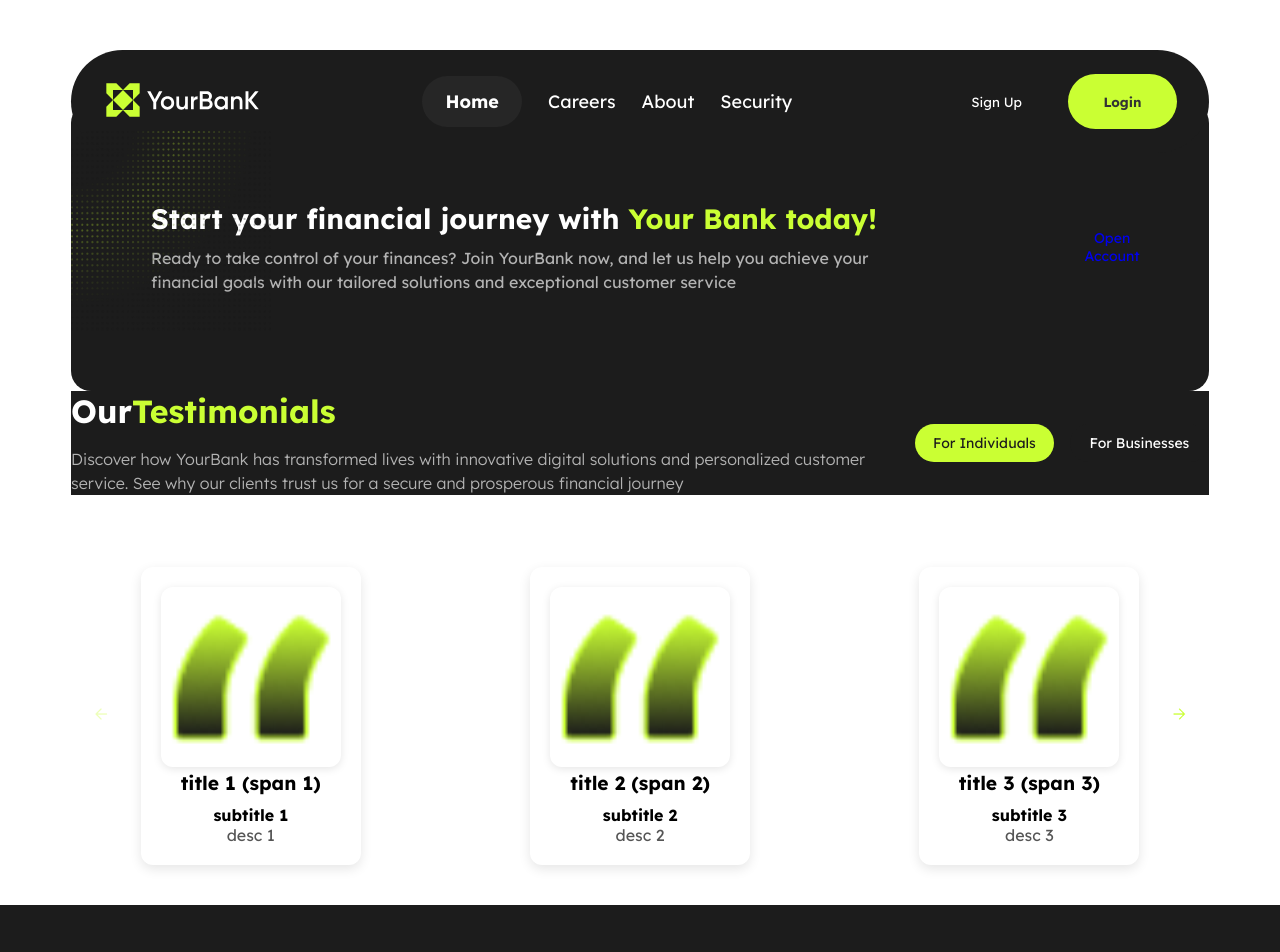
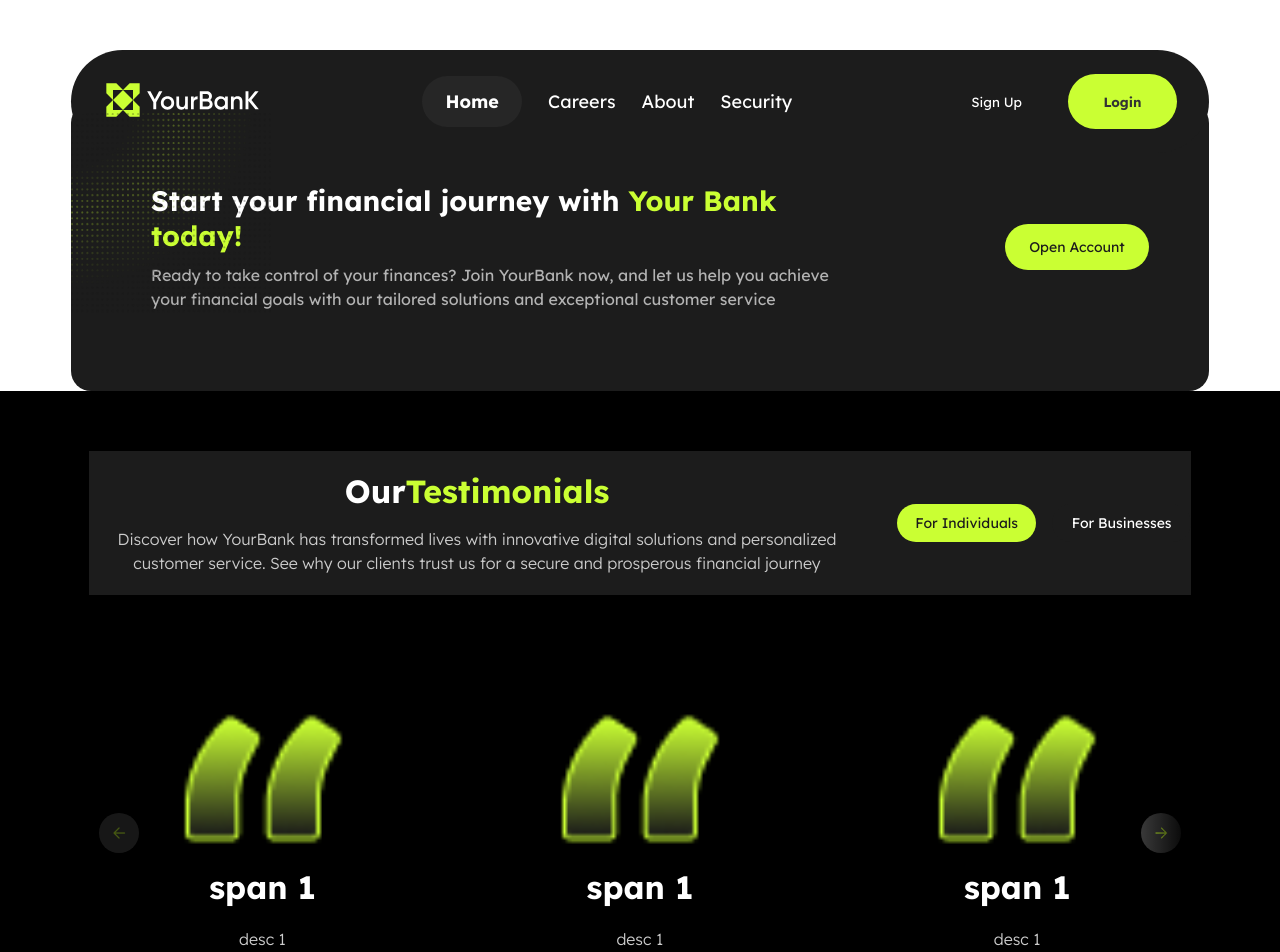
Before and after one commit to BaraaMarsi/bankingCompany, a React (Vite) app: page / in a window 1280 px wide. Shown: the top 952 px of the page. Built offline with nearby package versions, Linux system fonts and the light colour scheme; a web font is replaced by a local one.

Commit message:
testimonials structure

```diff
--- a/src/Components/Section/Section.css
+++ b/src/Components/Section/Section.css
@@ -23,6 +23,7 @@
     color: var(--gray70-color);
 }
 
+
 /* laptop */
 @media screen and (max-width: 1439px) {
     .MA-title .desc {
--- a/src/Components/Section/Section.jsx
+++ b/src/Components/Section/Section.jsx
@@ -3,7 +3,7 @@ const Section = ({welcome, title, titleSpan, secTitle, desc, reverse, flex, imag
     return (
         <div className="MA-title">
             <div className={`${reverse?'reverse':''} ${flex?'flex':''}`}>
-                {imageUrl && (<img src={imageUrl} alt={imageAlt} />)}
+                {imageUrl && (<img src={imageUrl} alt={imageAlt}  />)}
                 <h1>
 
                     {welcome && <p className="welcome">{welcome}</p>}
--- a/src/Components/Testimonials/Testimonials.css
+++ b/src/Components/Testimonials/Testimonials.css
@@ -1,3 +1,11 @@
+/* القسم الكامل */
+.testimonials-section {
+  background-color: #000;
+  padding: 60px 20px;
+  color: white;
+}
+
+/* رأس القسم */
 .testimonials-header {
   display: flex;
   justify-content: space-between;
@@ -6,28 +14,19 @@
   gap: 2rem;
   margin-bottom: 2rem;
   background-color: var(--black11-color);
-
 }
 
 .header-left {
   min-width: 250px;
   flex: 1;
 }
+
 .testimonials-header .MA-title h1 {
   margin-bottom: 1rem;
 }
 
 .testimonials-header .MA-title .desc {
   margin-top: 0.5rem;
-}
-.header-text h2 {
-  font-size: 2rem;
-  margin-bottom: 10px;
-}
-
-.header-text p {
-  font-size: 1rem;
-  color: #555;
 }
 
 .header-right {
@@ -37,58 +36,92 @@
   justify-content: flex-end;
   min-width: 200px;
 }
+
+/* السلايدر */
 .swiper {
   min-height: 200px;
   padding: 40px 0;
+  position: relative;
 }
 
-/* تنسيق كل سلايد */
+.swiper::before,
+.swiper::after {
+  content: "";
+  position: absolute;
+  top: 0;
+  bottom: 0;
+  width: 60px;
+  z-index: 10;
+  pointer-events: none;
+}
+
+.swiper::before {
+  left: 0;
+  background: linear-gradient(to right, #000, transparent);
+}
+
+.swiper::after {
+  right: 0;
+  background: linear-gradient(to left, #000, transparent);
+}
+
 .swiper-slide {
   display: flex;
   justify-content: center;
   align-items: center;
 }
 
-/* البطاقة داخل السلايد */
-.testimonial-card {
-  background-color: #fff;
+/* تعديل عناصر Section داخل Card */
+.MA-title {
+  background-color: transparent;
+  text-align: center;
   padding: 20px;
-  border-radius: 12px;
-  box-shadow: 0 4px 12px rgba(0, 0, 0, 0.1);
-  max-width: 500px;
-  text-align: center;
+  color: white;
 }
-.testimonial-image {
-  width: 100%;
+
+.MA-title img {
+  width: 180px;
   height: 180px;
   object-fit: cover;
   border-radius: 12px;
-  box-shadow: 0 2px 8px rgba(0, 0, 0, 0.1);
+  z-index: 2;
+  display: block;
+  margin: 0 auto;
+  position: relative;
 }
-/* العنوان والوصف داخل البطاقة */
-.testimonial-card h3 {
-  font-size: 1.2rem;
-  margin-bottom: 10px;
+/* الوصف */
+.MA-title .desc {
+  font-size: 1rem;
+  color: #ccc;
+  margin-top: 20px;
 }
 
-.testimonial-card p {
-  font-size: 1rem;
-  color: #555;
+/* اسم العميل */
+.MA-title .testName {
+  color: var(--green60-color);
+  font-weight: bold;
+  font-size: 1.1rem;
+  margin-top: 10px;
 }
 
-/* السهم والدوائر */
+/* الأسهم */
 .swiper-button-next,
 .swiper-button-prev {
-  background-image: url('/rightarrowicon.png'); /* مسار الصورة */
-  background-repeat: no-repeat;
-  background-size: 20px 20px;
-  background-position: center;
-  background-color: transparent;
-  color: transparent; /* لإخفاء النص */
+  background-color: #444;
+  border-radius: 50%;
   width: 40px;
   height: 40px;
+  background-repeat: no-repeat;
+  background-position: center;
+  background-size: 20px 20px;
   border: none;
+  color: transparent;
 }
+
+.swiper-button-next {
+  background-image: url('/rightarrowicon.png');
+}
+
 .swiper-button-prev {
   background-image: url('/leftarrowicon.png');
 }
@@ -98,5 +131,5 @@
 }
 
 .swiper-pagination-bullet-active {
-  background: #333;
+  background: var(--green60-color);
 }
--- a/src/Components/Testimonials/Testimonials.jsx
+++ b/src/Components/Testimonials/Testimonials.jsx
@@ -4,16 +4,33 @@ import 'swiper/css/navigation';
 import { Navigation } from 'swiper/modules';
 import { Pagination } from 'swiper/modules';
 import './Testimonials.css';
-import TestData from '../../Data/TestData';
+import TestiData from '../../Data/TestiData';
 import Button from '../Button/Button';
 import Section from '../Section/Section'
+import Card from '../Card/Card';
 const Testimonials = () => {
-    const Testimonials = TestData;
+    let testimonialsIsData = TestiData;
+    if(typeof window !=='undefined'){
+      const stored = localStorage.getItem('testimonials')
+      if(stored){
+        try{
+          testimonialsIsData = JSON.parse(stored)
+        }
+        catch(error){
+          console.error('error')
+          testimonialsIsData = TestiData
+        }
+        }
+        else{
+          localStorage.setItem('testimonials' , JSON.stringify(TestiData))
+        }
+      }
+
     return (
-
+  <div className="testimonials-section">
   <div className="testimonials container">
   <div className="testimonials-header">
-    <div class="header-left">
+    <div className="header-left">
    <Section
   title="Our"
   titleSpan="Testimonials"
@@ -36,17 +53,21 @@ const Testimonials = () => {
         pagination={{ clickable: true }}
         loop={false}
       >
-        {Testimonials.map((item, index) => (
-          <SwiperSlide key={index}>
-            <div className="testimonial-card">
-              <img src={item.image} alt={item.title} className="testimonial-image" />
-              <h3>{item.title} <span>({item.span})</span></h3>
-              <h4>{item.secondTitle}</h4>
-              <p>{item.desc}</p>
-            </div>
-          </SwiperSlide>
+        {testimonialsIsData.map((item, index) => (
+      <SwiperSlide key={index}>
+          <Card
+            section={{
+              imageUrl: item.imageUrl,
+              imageAlt: item.title,
+              title: item.title,
+              desc: item.desc,
+              testName: item.testName
+            }}
+          />
+       </SwiperSlide>
         ))}
       </Swiper>
+    </div>
     </div>
   );
 
--- a/src/Data/TestData.jsx
+++ /dev/null
@@ -1,67 +0,0 @@
-const TestData = [
-  {
-    image: 'testpic.png',
-    title: 'title 1',
-    span: 'span 1',
-    secondTitle: 'subtitle 1',
-    desc: 'desc 1',
-  },
-  {
-    image: 'testpic.png',
-    title: 'title 2',
-    span: 'span 2',
-    secondTitle: 'subtitle 2',
-    desc: 'desc 2',
-  },
-  {
-    image: 'testpic.png',
-    title: 'title 3',
-    span: 'span 3',
-    secondTitle: 'subtitle 3',
-    desc: 'desc 3',
-  },
-  {
-    image: 'testpic.png',
-    title: 'title 4',
-    span: 'span 4',
-    secondTitle: 'subtitle 4',
-    desc: 'desc 4',
-  },
-  {
-    image: 'testpic.png',
-    title: 'title 5',
-    span: 'span 5',
-    secondTitle: 'subtitle 5',
-    desc: 'desc 5',
-  },
-  {
-    image: 'testpic.png',
-    title: 'title 6',
-    span: 'span 6',
-    secondTitle: 'subtitle 6',
-    desc: 'desc 6',
-  },
-    {
-    image: 'testpic.png',
-    title: 'title 7',
-    span: 'span 7',
-    secondTitle: 'subtitle 7',
-    desc: 'desc 7',
-  },
-    {
-    image: 'testpic.png',
-    title: 'title 8',
-    span: 'span 8',
-    secondTitle: 'subtitle 8',
-    desc: 'desc 8',
-  },
-    {
-    image: 'testpic.png',
-    title: 'title 9',
-    span: 'span 9',
-    secondTitle: 'subtitle 9',
-    desc: 'desc 9',
-  },
-];
-
-export default TestData;
--- /dev/null
+++ b/src/Data/TestiData.jsx
@@ -0,0 +1,67 @@
+const TestiData = [
+  {
+    imageUrl: 'testipic.png',
+    imageAlt: 'title 1',
+    title: 'span 1',
+    desc: 'desc 1',
+    testName : 'jhon'
+  },
+ {
+    imageUrl: 'testipic.png',
+    imageAlt: 'title 2',
+    title: 'span 1',
+    desc: 'desc 1',
+    testName : 'jhon'
+  },
+{
+    imageUrl: 'testipic.png',
+    imageAlt: 'title 3',
+    title: 'span 1',
+    desc: 'desc 1',
+    testName : 'jhon'
+  },
+{
+    imageUrl: 'testipic.png',
+    imageAlt: 'title 4',
+    title: 'span 1',
+    desc: 'desc 1',
+    testName : 'jhon'
+  },
+ {
+    imageUrl: 'testipic.png',
+    imageAlt: 'title 5',
+    title: 'span 1',
+    desc: 'desc 1',
+    testName : 'jhon'
+  },
+  {
+    imageUrl: 'testipic.png',
+    imageAlt: 'title 6',
+    title: 'span 1',
+    desc: 'desc 1',
+    testName : 'jhon'
+  },
+  {
+    imageUrl: 'testipic.png',
+    imageAlt: 'title 7',
+    title: 'span 1',
+    desc: 'desc 1',
+    testName : 'jhon'
+  },
+  {
+    imageUrl: 'testipic.png',
+    imageAlt: 'title 8',
+    title: 'span 1',
+    desc: 'desc 1',
+    testName : 'jhon'
+  },
+{
+    imageUrl: 'testipic.png',
+    imageAlt: 'title 9',
+    title: 'span 1',
+    desc: 'desc 1',
+    testName : 'jhon'
+  }
+];
+
+export default TestiData;
--- a/src/Pages/Careers/Careers.jsx
+++ b/src/Pages/Careers/Careers.jsx
@@ -25,12 +25,13 @@ const Careers = () => {
 
             />
             <div>
-                <Start
-                title="Start your Career with " titlespan="Your Bank today!"
-                description="Lorem ipsum dolor sit amet consectetur. Blandit odio semper risus pellentesque elit. Pellentesque eget ut imperdiet nulla penatibus. Nascetur viverra arcu sed amet cursus purus."
-                buttonText="Open Accout"
+               <Start
+                title="Start your financial journey with " titlespan="Your Bank today!"
+                description="Ready to take control of your finances? Join YourBank now, and let us help you achieve your financial goals with our tailored solutions and exceptional customer service"
+                buttonText="Open Account"
                 buttonTo="/signup"
-                />
+                buttonClass="Na-openaccount"/>
+
             </div>
         </>
     );
--- a/src/Pages/Home/Home.jsx
+++ b/src/Pages/Home/Home.jsx
@@ -1,20 +1,20 @@
 import Section from "../../Components/Section/Section";
 import Start from "../../Components/Start/Start";
-import TestData from '../../Data/TestData';
+import TestiData from '../../Data/TestiData';
 import Testimonials from "../../Components/Testimonials/Testimonials";
 if (!localStorage.getItem('Testimonials')) {
-  localStorage.setItem('Testimonials', JSON.stringify(TestData));
+  localStorage.setItem('Testimonials', JSON.stringify(TestiData));
 }
 const Home = () => {
     return (
         <>
             <Start
-            title="Start your financial journey with " titlespan="Your Bank today!"
-            description="Ready to take control of your finances? Join YourBank now, and let us help you achieve your financial goals with our tailored solutions and exceptional customer service"
-            buttonText="Open Account"
-            buttonTo="/signup"
-            />
-            <Testimonials/>
+                title="Start your financial journey with " titlespan="Your Bank today!"
+                description="Ready to take control of your finances? Join YourBank now, and let us help you achieve your financial goals with our tailored solutions and exceptional customer service"
+                buttonText="Open Account"
+                buttonTo="/signup"
+                buttonClass="Na-openaccount"/>
+        <Testimonials />
         </>
     );
 }
```
Also changed, not shown: public/testipic.png (renamed from public/testpic.png).
